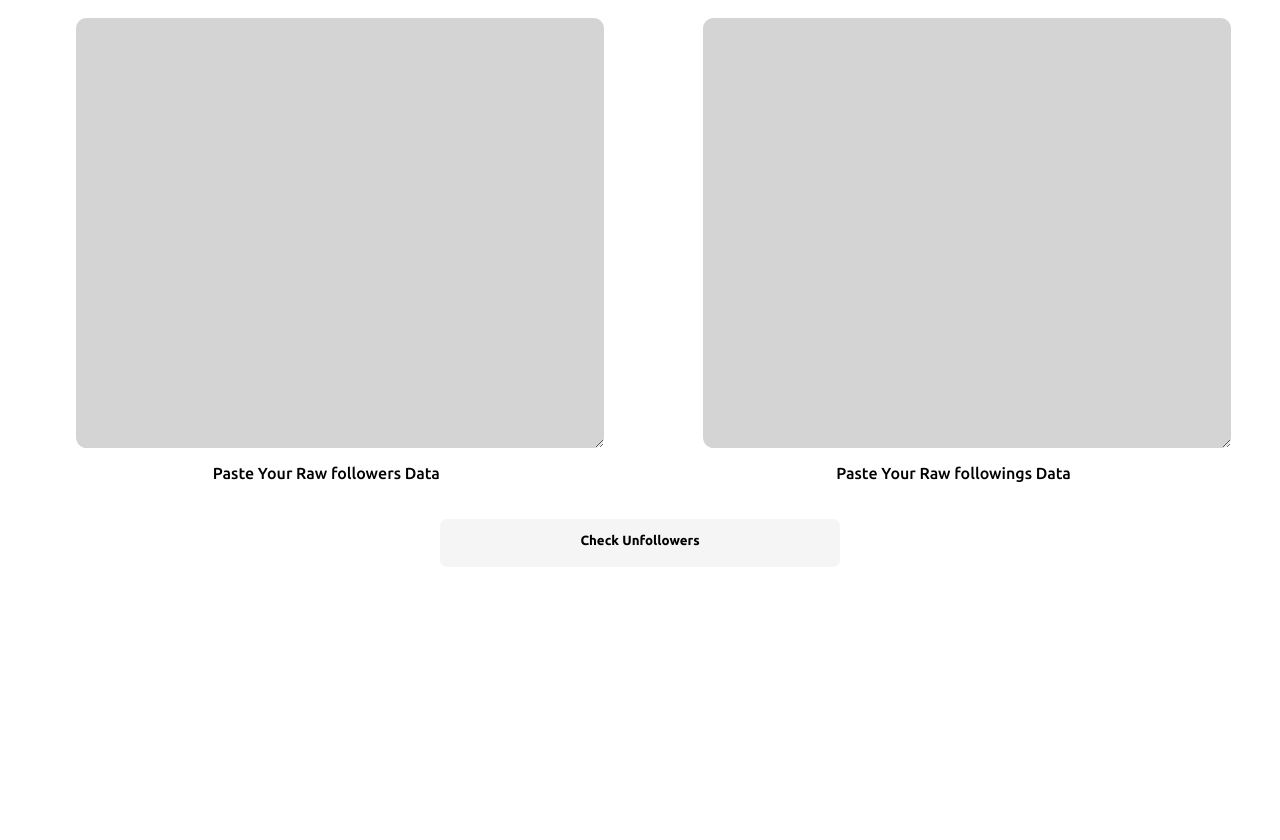
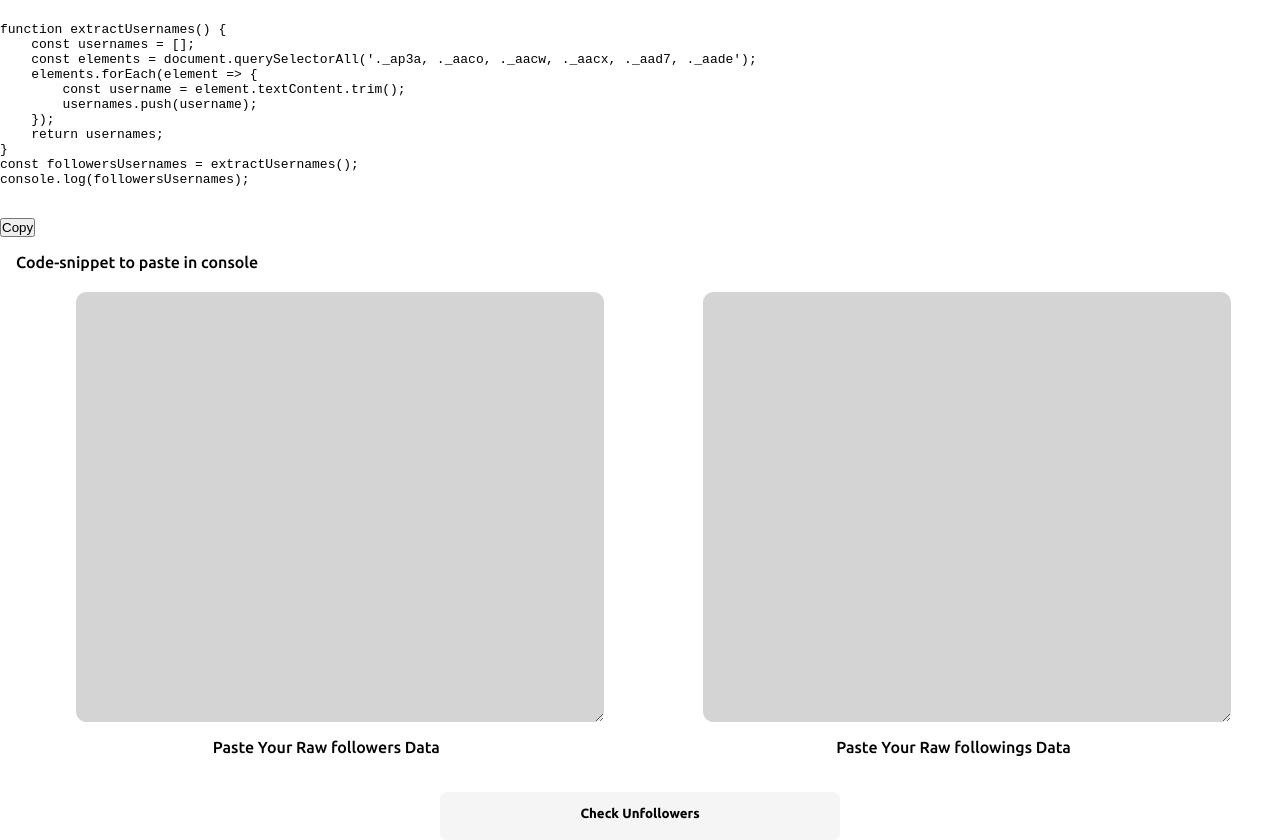
Before and after one commit to prathamreet/instafication, a plain HTML site: page index.html in a window 1280 px wide. Shown: the part 77-917 px from the top of the page. Before the commit the page ends 810 px from the top, so only its background shows below. Drawn offline with Linux system fonts and the light colour scheme.

Commit message:
added copy text area

```diff
--- a/index.html
+++ b/index.html
@@ -11,6 +11,58 @@
 <body>
 
     <div class="navbar">INSTAFICATION</div>
+
+    <div class="copyit">
+
+        <div class="copy" id="ER-copy">
+
+            <div class="code-container">
+                <pre>
+                    <code id="code-snippet">
+function extractUsernames() {
+    const usernames = [];
+    const elements = document.querySelectorAll('._ap3a, ._aaco, ._aacw, ._aacx, ._aad7, ._aade');
+    elements.forEach(element => {
+        const username = element.textContent.trim();
+        usernames.push(username);
+    });
+    return usernames;
+}
+const followersUsernames = extractUsernames();
+console.log(followersUsernames);
+                    </code>
+                </pre>
+                <button class="copy-button" onclick="copyCode()">Copy</button>
+            </div>
+            <div class="texts">Code-snippet to paste in console</div>
+
+        </div>
+
+        <!-- <div class="copy" id="IN-copy">
+            <div class="texts">Paste Your Raw followings Data</div>
+
+            <div class="code-container">
+                <pre>
+                    <code id="code-snippet">
+function extractUsernames() {
+    const usernames = [];
+    const elements = document.querySelectorAll('._ap3a, ._aaco, ._aacw, ._aacx, ._aad7, ._aade');
+    elements.forEach(element => {
+        const username = element.textContent.trim();
+        usernames.push(username);
+    });
+    return usernames;
+}
+const followersUsernames = extractUsernames();
+console.log(followersUsernames);
+                    </code>
+                </pre>
+                <button class="copy-button" onclick="copyCode()">Copy</button>
+            </div>
+
+        </div> -->
+
+    </div>
 
     <form id="input-form">
 
```
